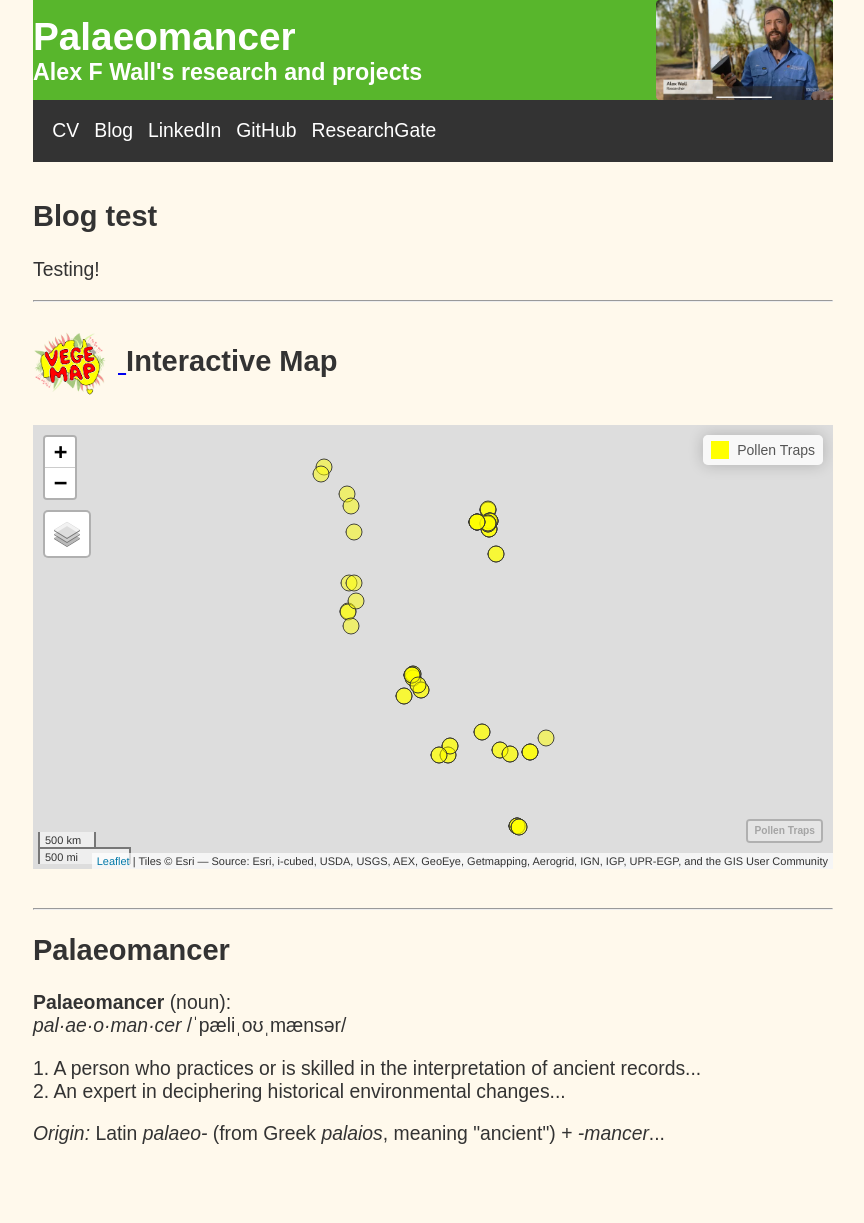
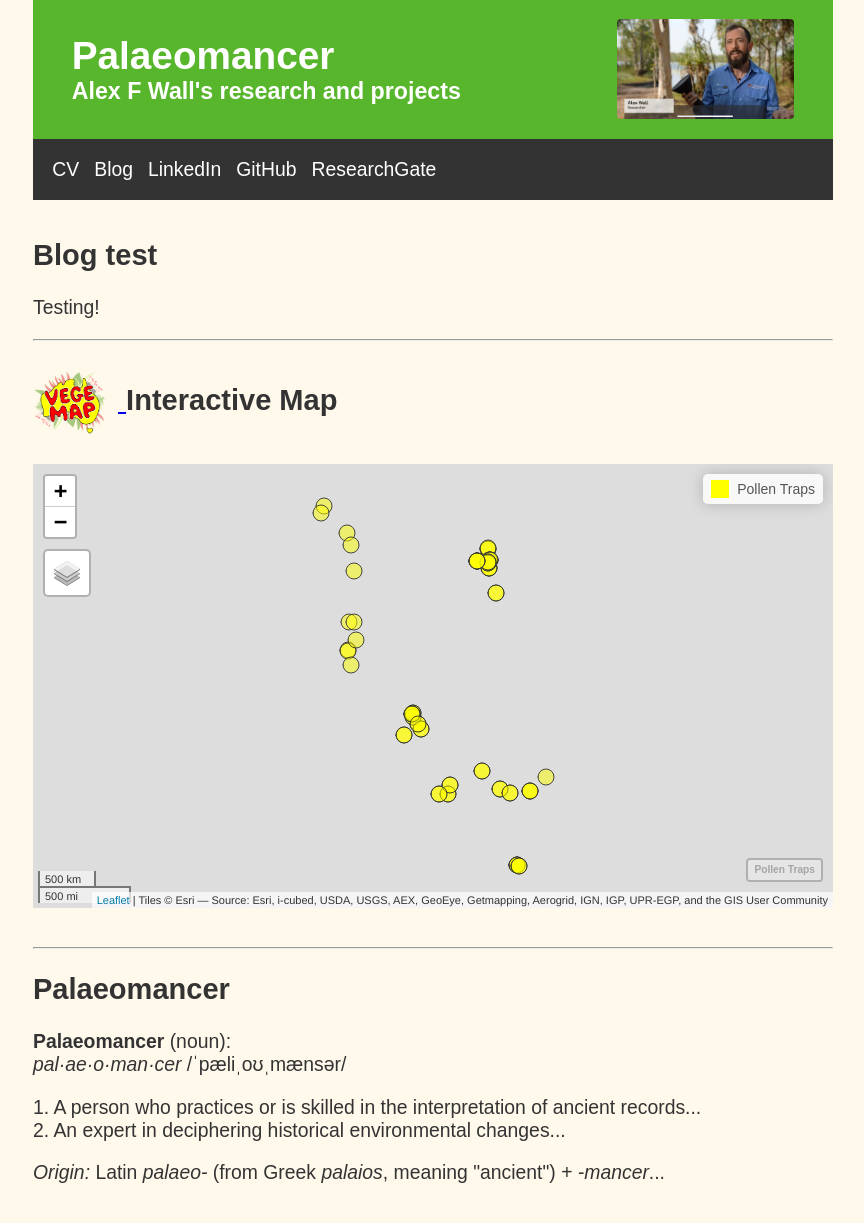
Before and after one commit to AlexFWall/Palaeomancer, a Jekyll site: the page built from index.md, in a window 1280 px wide. Shown: the whole page, without its empty margins (207-1071 px from the left). Built offline with Jekyll 4.4.1, drawn with Linux system fonts in a browser that asks for light colours; before the commit the page ends 1184 px from its top, so only the background shows below that.

Commit message:
Update home.html

```diff
--- a/_layouts/home.html
+++ b/_layouts/home.html
@@ -22,10 +22,9 @@ layout: null
     /* Container for header + nav, to center them */
 .header-nav-container {
   max-width: 800px;
-      margin: 0 auto; /* center horizontally */
+  margin: 0 auto;     /* centers horizontally */
   text-align: left;
-      /* Added horizontal padding for more left cushion */
-      padding: 2 2em;
+  padding: 0 2em;     /* add left/right padding so the title/subtitle aren’t flush */
 }
 
     /* Container for main content (blog, map, definition) */
@@ -49,8 +48,8 @@ layout: null
   justify-content: space-between;
   background-color: #58B62C;
   color: white;
-      padding: 1em 2;
   margin-bottom: 0;
+  padding: 1em 2em;   /* add left/right padding inside the header itself */
 }
     header .subtitle {
       margin: 0;
```
Lines whose indentation alone changed are shown as unchanged.
